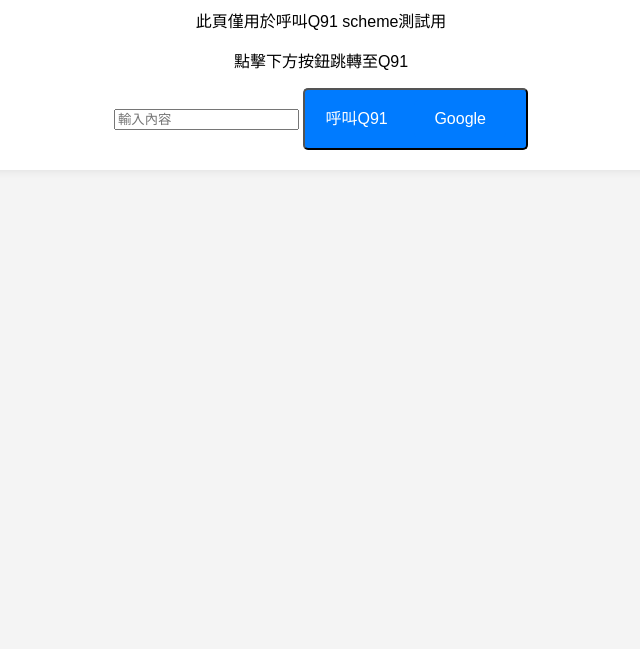
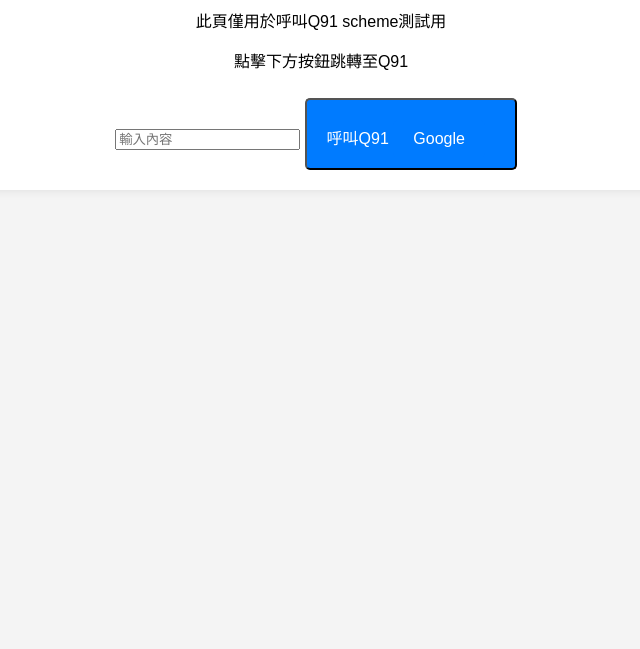
Before and after one commit to JerryForWork/JerryForWork.github.io, a plain HTML site: page index.html in a window 1280 px wide. Shown: the part 151-800 px from the top of the page, without its empty margins (319-959 px from the left). Drawn offline with Linux system fonts and the light colour scheme.

Commit message:
add margin

```diff
--- a/index.html
+++ b/index.html
@@ -68,6 +68,10 @@
 
       cursor: pointer;
 
+	  margin-top: 10px;
+
+	  margin-right: 10px;
+
     }
 
 
@@ -97,8 +101,6 @@
 
     <button class="button" onclick="generateQ91Scheme()">呼叫Q91</a>
 
-	&nbsp;&nbsp;&nbsp;&nbsp;
-
 	<a class="button" href="https://google.com" target="_blank">Google</a>
 
   </div>
```
